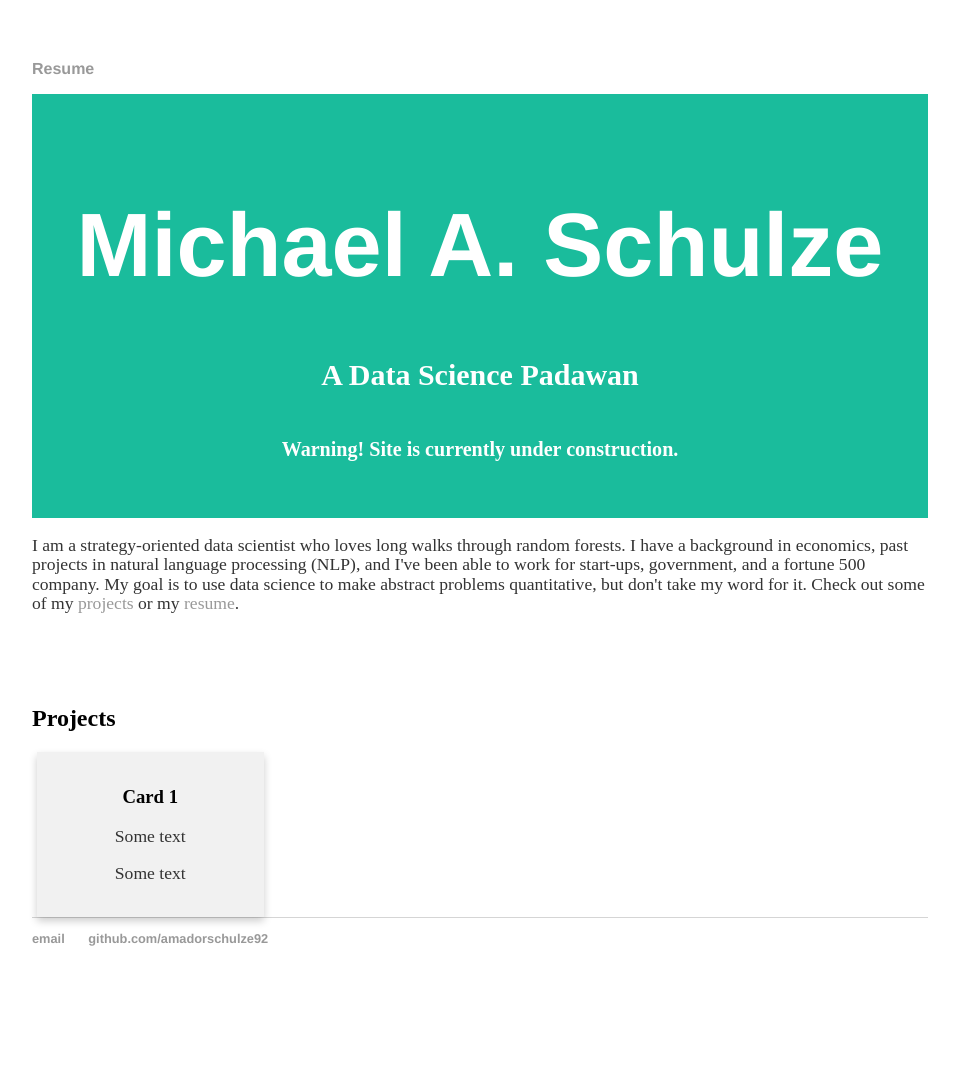
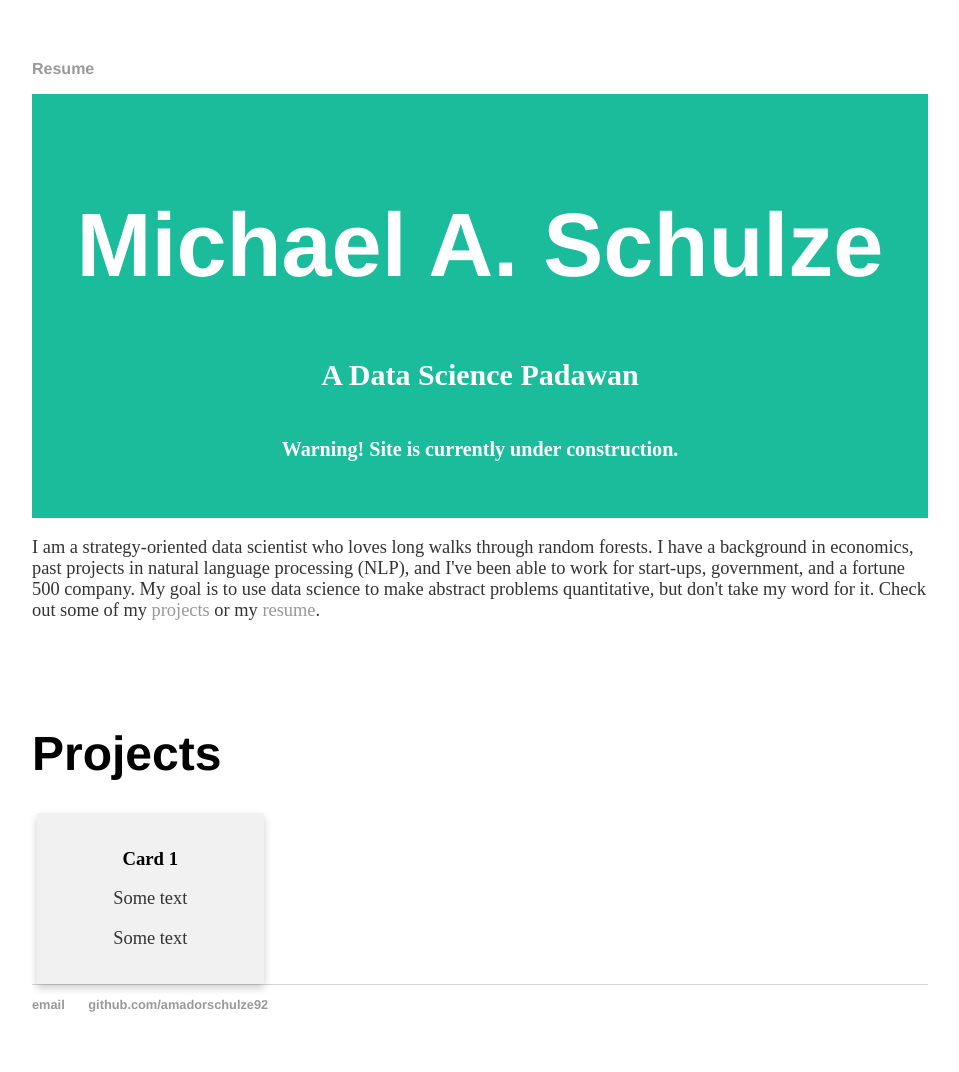
Before and after one commit to amadorschulze92/amadorschulze92.github.io, a Jekyll site: the page built from index.html, in a window 1280 px wide. Shown: the whole page, without its empty margins (160-1119 px from the left). Built offline with Jekyll 4.4.1, drawn with Linux system fonts in a browser that asks for light colours; before the commit the page ends 1006 px from its top, so only the background shows below that.

Commit message:
increase font size

```diff
--- a/assets/css/main.css
+++ b/assets/css/main.css
@@ -34,9 +34,10 @@ h1 {
 }
 
 p {
-    font-size: 1.1em;
-    line-height: 1.1em;
+    font-size: 1.15em;
+    line-height: 1.15em;
     color: #333;
+
 }
 footer {
     border-top: 1px solid #d5d5d5;
--- a/index.html
+++ b/index.html
@@ -26,7 +26,7 @@ title: Michael A. Schulze
     <br>
     <br>
     <br>
-    <h2>Projects</h2>
+    <h1>Projects</h1>
     <div class="row">
       <div class="column">
         <div class="card">
```
